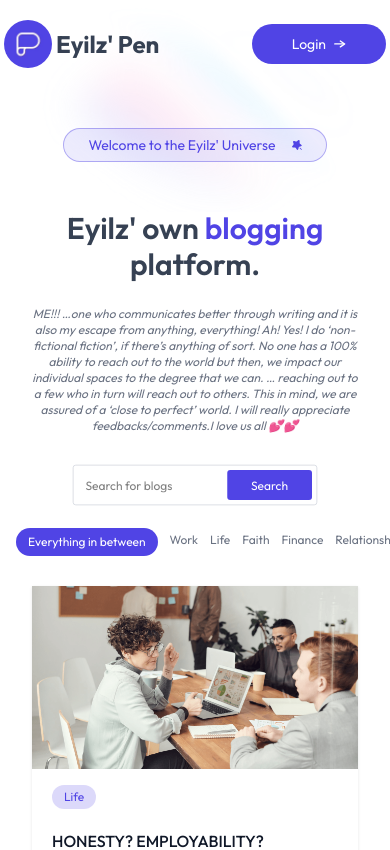
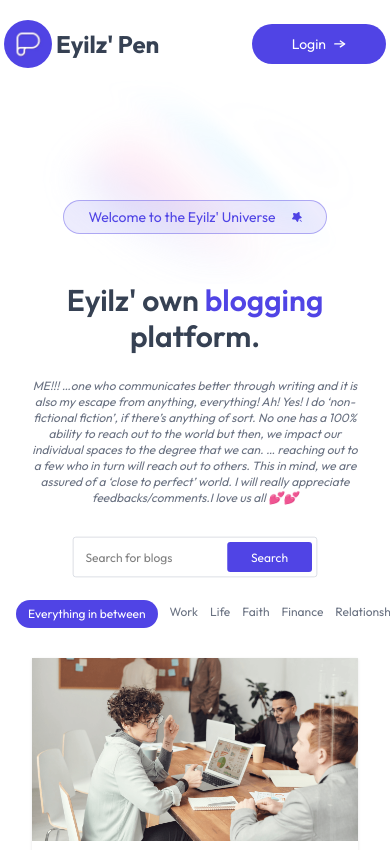
Before and after one commit to Xlence1624/Eyil-s_Pen, a React (Vite) app: page / in a window 390 px wide. Shown: the top 850 px of the page. Built offline with nearby package versions, Linux system fonts and the light colour scheme.

Commit message:
fix
Signed-off-by: Michael Orji <xlence1624@gmail.com>

```diff
--- a/src/components/Header.jsx
+++ b/src/components/Header.jsx
@@ -3,7 +3,7 @@ import { assets } from '../assets/assets'
 
 const Header = () => {
   return (
-    <div className='mx-8 sm:mx-16 xl:mx-24 relative flex items-center flex-col  justify-center  sm:mt-10  text-center'>
+    <div className='mx-8 sm:mx-16 xl:mx-24 relative flex items-center flex-col  justify-center mt-18 sm:mt-10  text-center'>
       <div className=" mt-10 mb-8">
 <div className="inline-flex items-center justify-center gap-4 px-6 py-1.5 mb-4 border border-primary/40 bg-primary/10 rounded-full text-sm text-primary">
   <p>Welcome to the Eyilz' Universe</p>
```
